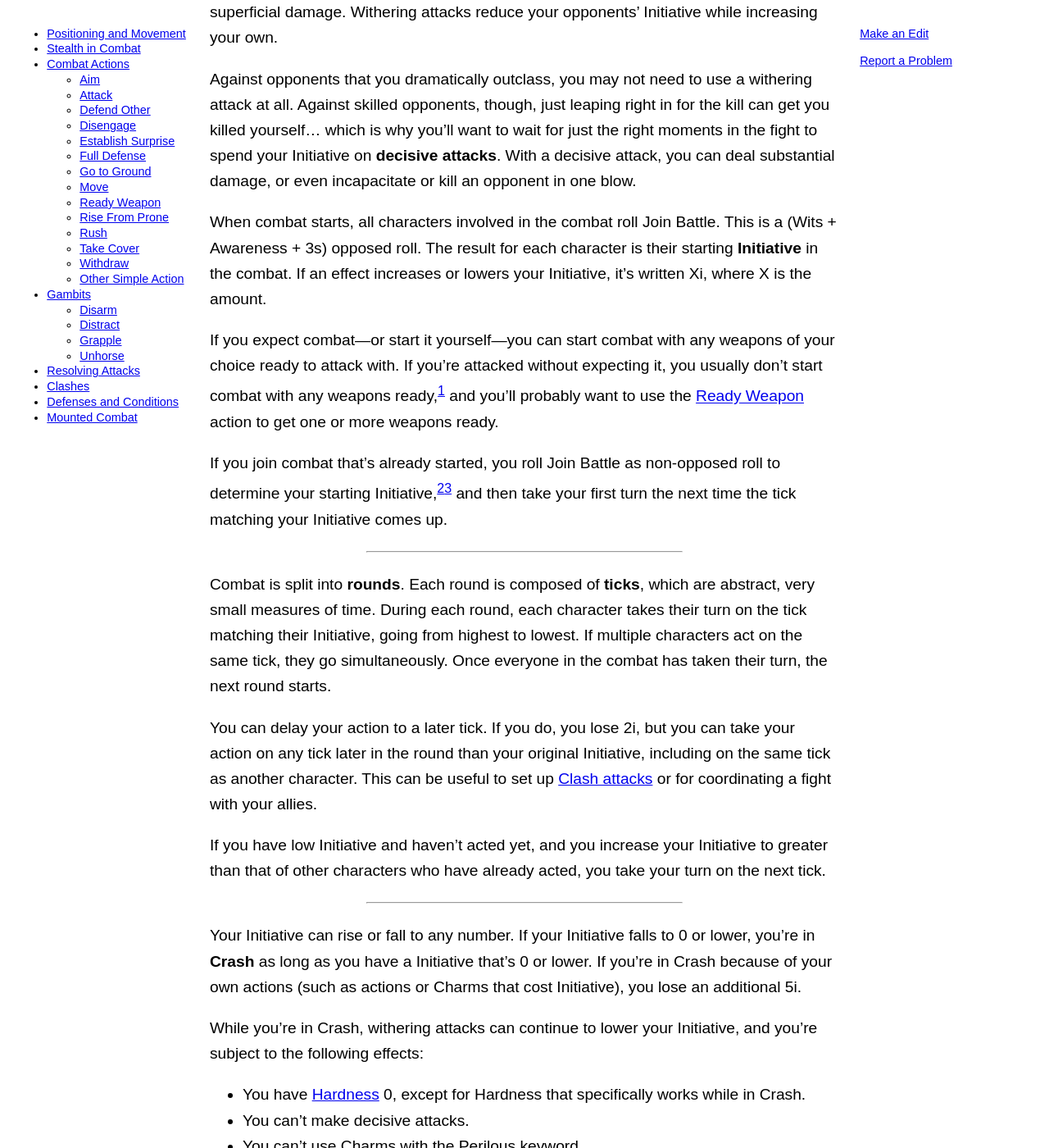
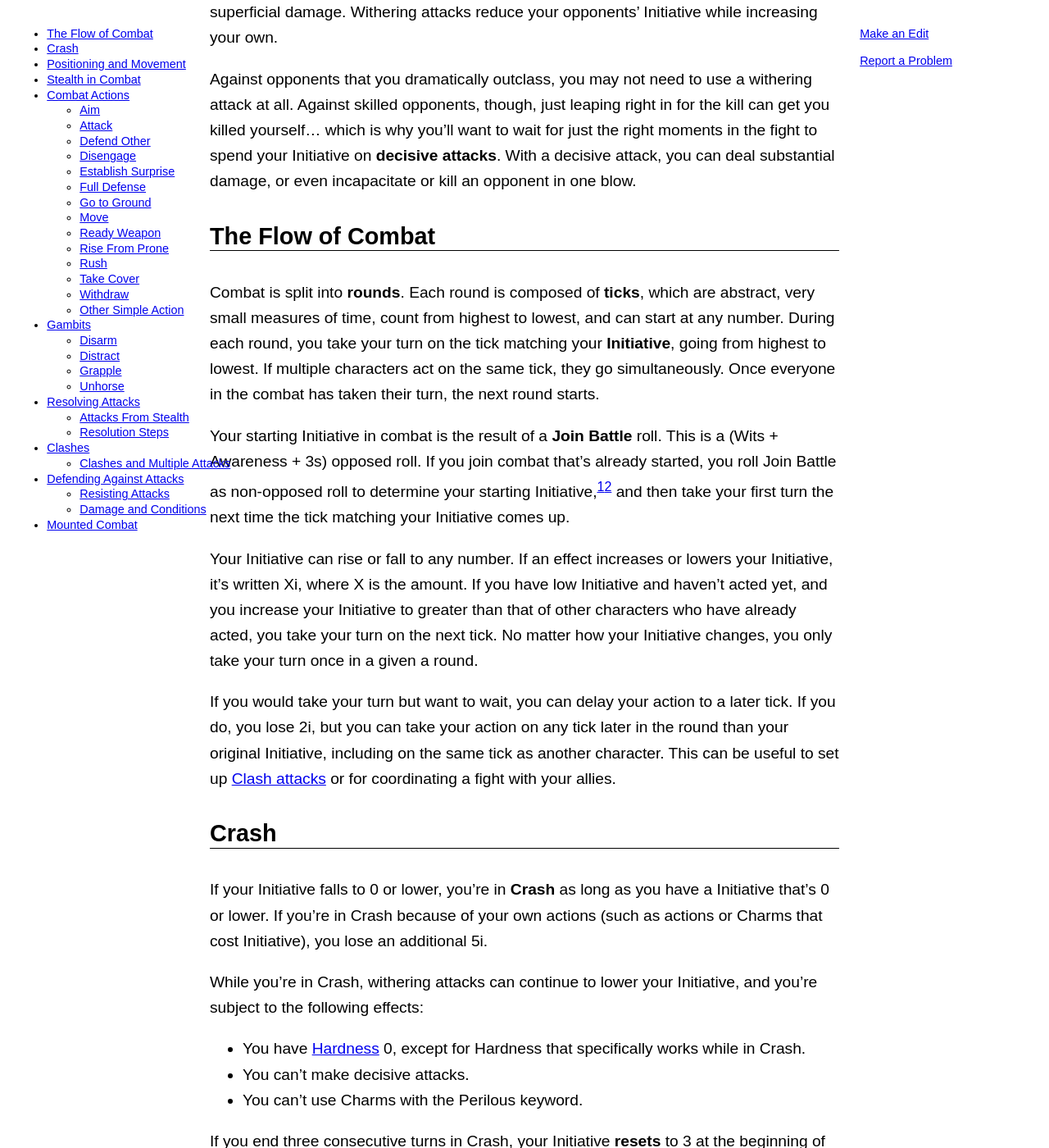
Before and after one commit to lost-egg/lost-egg.github.io, a Jekyll site: the page built from combat.md, in a window 1280 px wide and 1400 px high, scrolled down 250 px. Shown: the whole window at 82% size. Built offline with Jekyll 4.4.1, drawn with Linux system fonts in a browser that asks for light colours; some of the changed text lies outside the part shown.

Commit message:
Rearrange the introduction of Initiative

```diff
--- a/combat.md
+++ b/combat.md
@@ -9,29 +9,23 @@ To defeat your opponents in combat, you must first build **Initiative** with **w
 
 Against opponents that you dramatically outclass, you may not need to use a withering attack at all. Against skilled opponents, though, just leaping right in for the kill can get you killed yourself... which is why you'll want to wait for just the right moments in the fight to spend your Initiative on **decisive attacks**. With a decisive attack, you can deal substantial damage, or even incapacitate or kill an opponent in one blow.
 
-When combat starts, all characters involved in the combat roll Join Battle. This is a (Wits + Awareness + 3s) opposed roll. The result for each character is their starting **Initiative** in the combat. If an effect increases or lowers your Initiative, it's written Xi, where X is the amount.
+## The Flow of Combat
 
-If you expect combat---or start it yourself---you can start combat with any weapons of your choice ready to attack with. If you're attacked without expecting it, you usually don't start combat with any weapons ready,[^paranoid] and you'll probably want to use the [Ready Weapon](#ready-weapon) action to get one or more weapons ready.
+Combat is split into **rounds**. Each round is composed of **ticks**, which are abstract, very small measures of time, count from highest to lowest, and can start at any number. During each round, you take your turn on the tick matching your **Initiative**, going from highest to lowest. If multiple characters act on the same tick, they go simultaneously. Once everyone in the combat has taken their turn, the next round starts.
 
-[^paranoid]: If you're the sort of person who's so paranoid that you keep a weapon ready at all times, you should make sure the GM knows that ahead of time. After all, if you always walk around with a sword or a spear in hand, people might start suspecting that you want to attack them.
-
-If you join combat that's already started, you roll Join Battle as non-opposed roll to determine your starting Initiative,[^winning-initiative][^join-battle-plus-three] and then take your first turn the next time the tick matching your Initiative comes up.
+Your starting Initiative in combat is the result of a **Join Battle** roll. This is a (Wits + Awareness + 3s) opposed roll. If you join combat that's already started, you roll Join Battle as non-opposed roll to determine your starting Initiative,[^winning-initiative][^join-battle-plus-three] and then take your first turn the next time the tick matching your Initiative comes up.
 
 [^winning-initiative]: This isn't an opposed roll, but you're considered to "win" for the purpose of effects that trigger from that if you have a higher result than the current Initiative of any opponent in the combat.
 
 [^join-battle-plus-three]: In the original text, it's unclear if someone joining an existing combat gets the +3s bonus. As a best-guess interpretation that bonus is included here.
 
----
+Your Initiative can rise or fall to any number. If an effect increases or lowers your Initiative, it's written Xi, where X is the amount. If you have low Initiative and haven't acted yet, and you increase your Initiative to greater than that of other characters who have already acted, you take your turn on the next tick. No matter how your Initiative changes, you only take your turn once in a given a round.
 
-Combat is split into **rounds**. Each round is composed of **ticks**, which are abstract, very small measures of time. During each round, each character takes their turn on the tick matching their Initiative, going from highest to lowest. If multiple characters act on the same tick, they go simultaneously. Once everyone in the combat has taken their turn, the next round starts.
+If you would take your turn but want to wait, you can delay your action to a later tick. If you do, you lose 2i, but you can take your action on any tick later in the round than your original Initiative, including on the same tick as another character. This can be useful to set up [Clash attacks](#clashes) or for coordinating a fight with your allies.
 
-You can delay your action to a later tick. If you do, you lose 2i, but you can take your action on any tick later in the round than your original Initiative, including on the same tick as another character. This can be useful to set up [Clash attacks](#clashes) or for coordinating a fight with your allies.
+## Crash
 
-If you have low Initiative and haven't acted yet, and you increase your Initiative to greater than that of other characters who have already acted, you take your turn on the next tick.
-
----
-
-Your Initiative can rise or fall to any number. If your Initiative falls to 0 or lower, you're in **Crash** as long as you have a Initiative that's 0 or lower. If you're in Crash because of your own actions (such as actions or Charms that cost Initiative), you lose an additional 5i.
+If your Initiative falls to 0 or lower, you're in **Crash** as long as you have a Initiative that's 0 or lower. If you're in Crash because of your own actions (such as actions or Charms that cost Initiative), you lose an additional 5i.
 
 While you're in Crash, withering attacks can continue to lower your Initiative, and you're subject to the following effects:
 
@@ -64,8 +58,6 @@ Characters in adjacent zones are at **medium range** from each other. Talking to
 Characters two zones apart are at **long range** from each other. At this range, direct communication is impossible except by means such as semaphore flags, and characters have a hard time telling the details of each others' actions. Only long-ranged weapons can be used to attack at this range, and they require aiming first.
 
 Characters at least three zones apart are at **extreme range** extreme from each other. Combat and direct communication between characters at extreme range is impossible, barring specialized extremely-long-range weapons.
-
----
 
 To cross between zones, you **cover ground**.[^new-covering-ground] When an action tells you to "cover ground X", you cross that many zones. You're still limited by what makes sense for the terrain. For example, if you're on one side of a tremendous crevice several zones across, you'll probably have to go around to cross it.
 
@@ -203,6 +195,10 @@ You ready or unready a weapon, or both. You can treat a set of small, identical
 [^new-readied-weapons]: The original text doesn't give any guidelines for readying multiple weapons. Common-sense guidelines for multiple weapons have been added here.
 
 [^off-hand-penalty]: See Ambidextrous on page 158 of *Exalted 3*.
+
+If you expect combat---or start it yourself---you can start combat with any weapons of your choice ready to attack with. If you're attacked without expecting it, you usually don't start combat with any weapons ready.[^paranoid]
+
+[^paranoid]: If you're the sort of person who's so paranoid that you keep a weapon ready at all times, you should make sure the GM knows that ahead of time. After all, if you always walk around with a sword or a spear in hand, people might start suspecting that you want to attack them.
 
 Your natural weapons, like fists or claws, are always ready.
 
@@ -324,7 +320,7 @@ To attack a target with a weapon, you need to have that weapon readied (see [Rea
 
 If it's a close combat attack, you can only make the attack at close range. If it's a ranged combat attack, you need to [Aim](#aim) first to attack at medium or longer range, except under certain conditions.
 
----
+### Attacks From Stealth
 
 If you're concealed against the target, this is a **surprise attack**. The target gets -2 Defense against it. If you don't incapacitate or kill the target with this attack, you're revealed to the target and their allies.
 
@@ -336,7 +332,7 @@ If the target tries to escape during those rounds, you may make a decisive ambus
 
 When those rounds have passed, if you haven't gotten the target to surrender or otherwise cooperate, you and the target both roll Join Battle to see who acts first, with the target getting -2 to the roll. If you win, you can immediately perform an ambush attack against the target.
 
----
+### Resolution Steps
 
 Each attack has an order of operations used to resolve it. Usually you won't need to keep track of the exact steps, but if you're fighting another magical being, using them helps prevent any confusion about figuring out what happens.[^new-steps]
 
@@ -414,7 +410,7 @@ The winner deals damage as though they succeeded against the loser's Defense, wi
 
 The loser's attack ends, and they get -2 Defense until their next turn. This penalty doesn't stack with itself. They don't get any onslaught penalty from the winner's attack.
 
----
+### Clashes and Multiple Attacks
 
 Only matching "pairs" of attacks count as Clashes.[^new-clash-pairs]
 
@@ -426,7 +422,7 @@ If you make multiple attacks against a character also making multiple attacks ag
 
 If a Clash or other effect causes a character to become incapacitated in the middle of making multiple attacks, then any following attacks are canceled and don't happen.
 
-## Defenses and Conditions
+## Defending Against Attacks
 
 You have two main defenses against attacks: Parry and Evasion. Your **Defense** is the higher of whichever of these you can apply against an attack. If something gives a bonus or penalty to Defense, it applies to both Parry and Evasion. All onslaught penalties to your Defense stack.
 
@@ -434,7 +430,7 @@ Your **Parry** represents intercepting and deflecting an attack with a weapon (o
 
 Your **Evasion** represents completely avoiding an attack. Your Evasion rating is ([Dexterity + Dodge + specialization] ÷ 2 - armor's Defense penalty). You can't apply your Evasion against an attack that's undodgeable unless another rule says otherwise.
 
----
+### Resisting Attacks
 
 If an attack gets past your Defense, your soak and Hardness can still protect you.
 
@@ -444,7 +440,7 @@ Your **soak** applies against withering attacks, subtracting from the damage poo
 {:#hardness}
 Your **Hardness** starts at 0, but can be increased by some kinds of armor and by magical effects. Hardness doesn't subtract from damage, but can negate some decisive attacks completely. Hardness from different sources doesn't stack unless the source says otherwise.
 
----
+### Damage and Conditions
 
 If your Defense, soak, and Harness aren't enough to protect you, an attack can deal damage to you.
 
```
Also changed, not shown: other parts of combat.md (+1 -1 lines).
